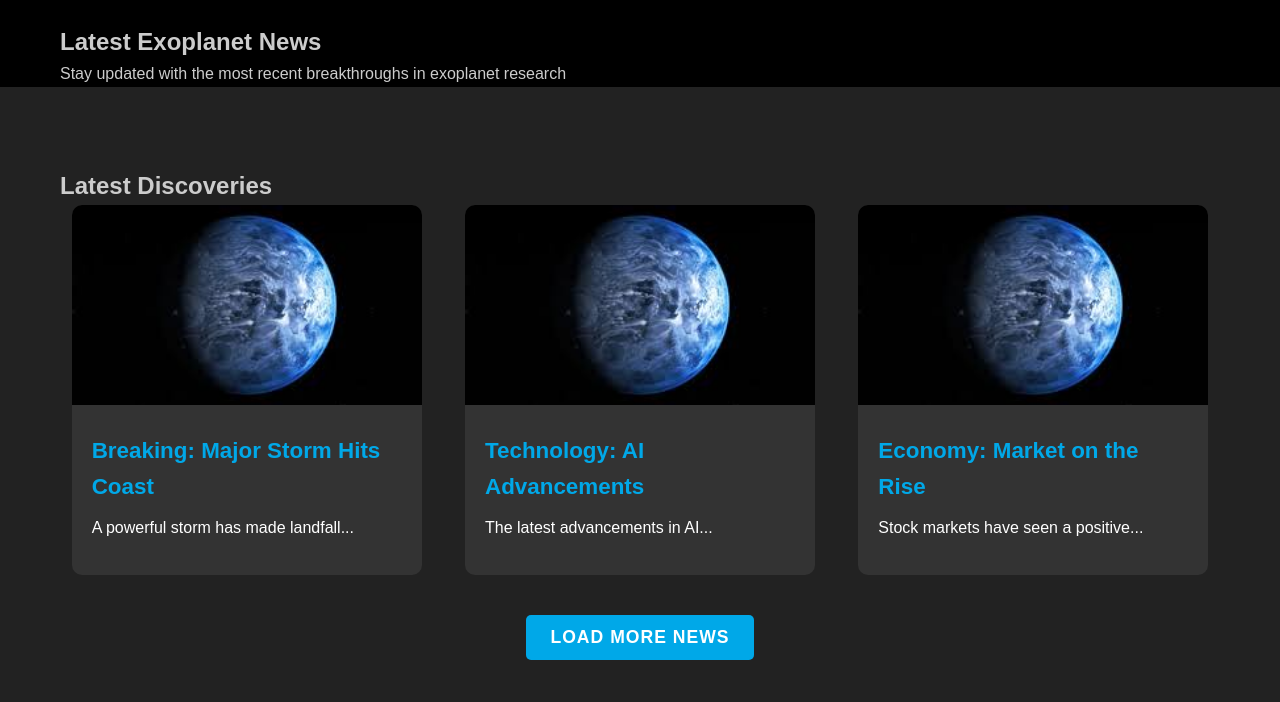
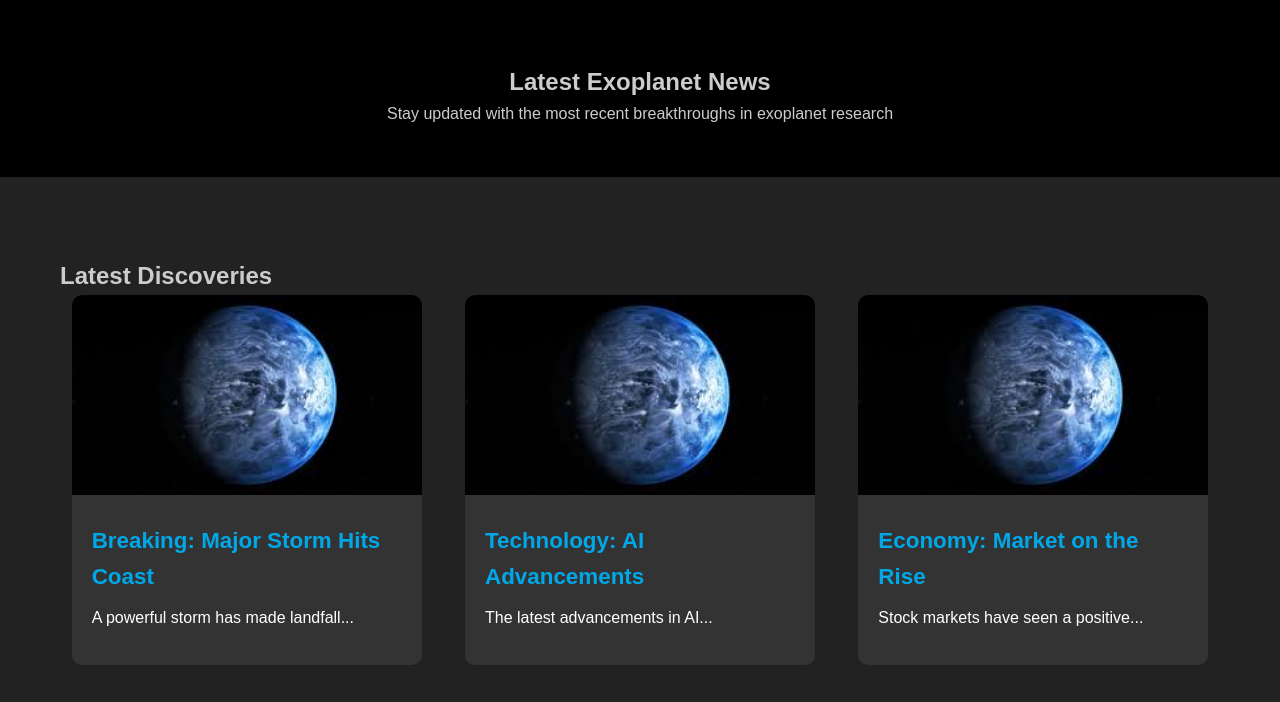
Before and after one commit to Shriram2005/ExoPlanet-Explorer, a plain HTML site: page news.html in a window 1280 px wide. Shown: the part 87-789 px from the top of the page. Drawn offline with nearby package versions, Linux system fonts and the light colour scheme; a script that the page names is missing.

Commit message:
exo-news-main section padding added

```diff
--- a/css/news.css
+++ b/css/news.css
@@ -11,10 +11,25 @@ body {
     color: #cccccc;
 }
 
+.exo-news-main{
+    padding: 0;
+}
+
+.exo-news-hero{
+
+}
+
 /* News Section */
 .exo-news-section {
     background-color: #222222;
     padding: 80px 20px;
+}
+
+.exo-news-hero{
+    padding: 50px;
+    align-items: center;
+    text-align: center;
+
 }
 
 #news-container {
@@ -31,9 +46,10 @@ body {
         justify-content: space-around;
     }
 
-    .news-header{
-        padding-top: 50px;
+    .exo-news-main{
+        padding-top: 100px;
     }
+
 }
 
 .news-item {
@@ -114,4 +130,5 @@ body {
         width: 100%;
         max-width: 100%;
     }
+
 }
--- a/news.html
+++ b/news.html
@@ -14,7 +14,7 @@
 </head>
 
 <body>
-    <header class="news-header">
+    <header class="">
         <nav class="exo-navbar">
             <div class="exo-navbar-container">
                 <a href="#" class="exo-logo">
```
